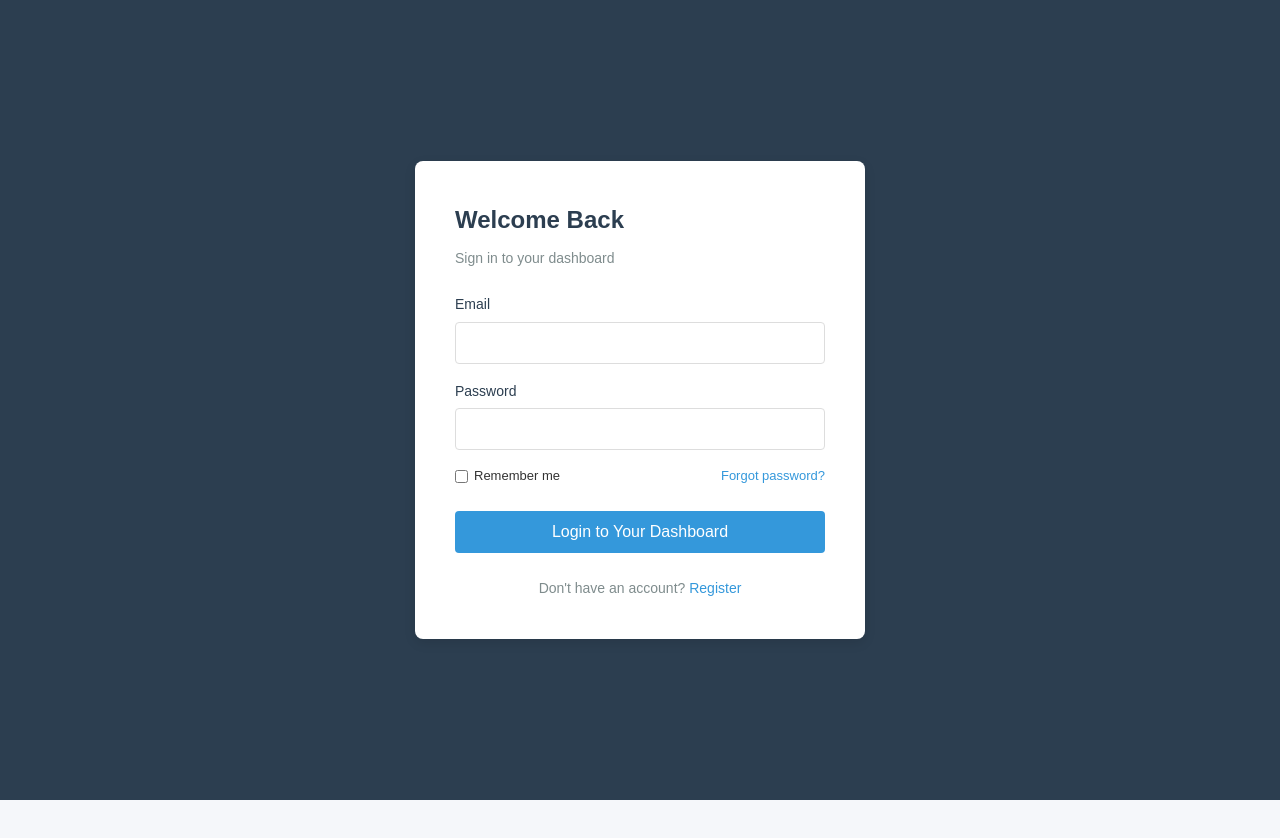
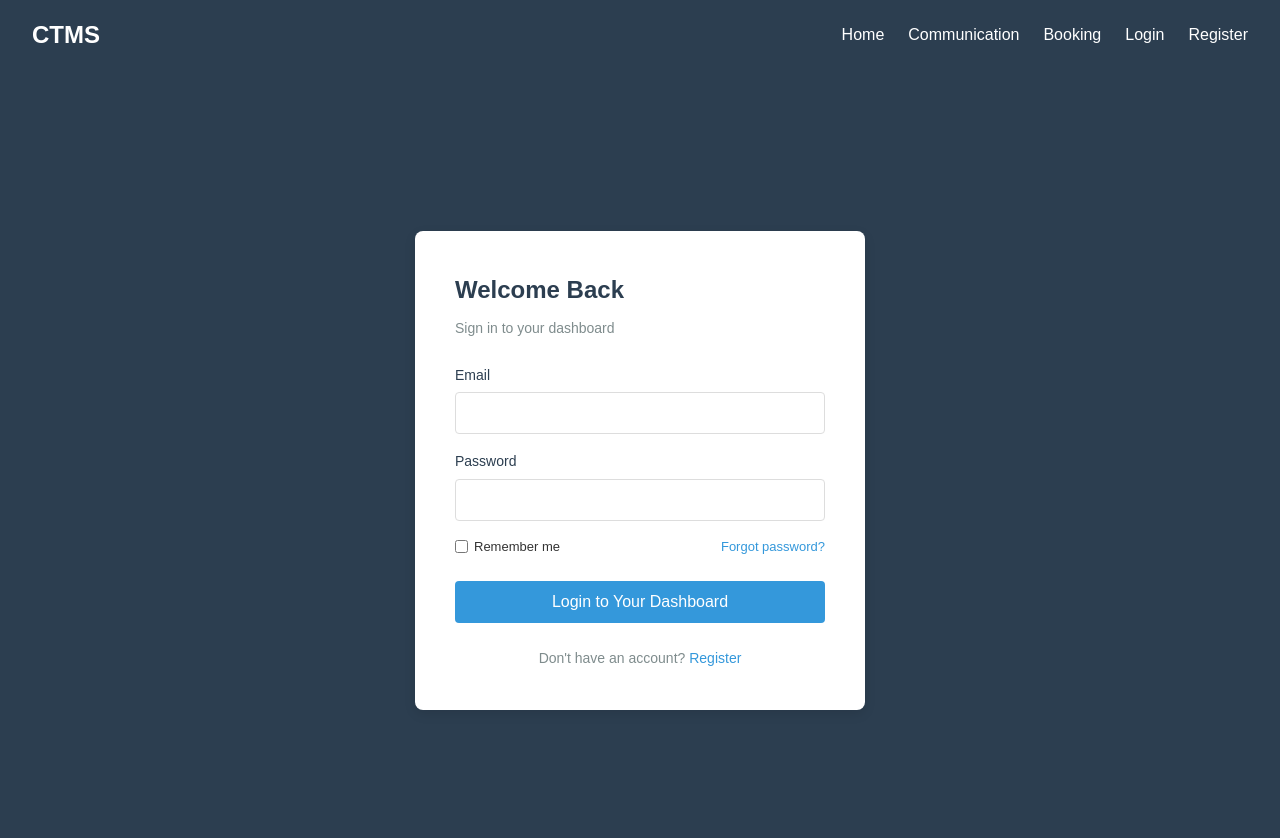
Before and after one commit to ouail-bouchlagem/gestion_de_projet, a plain HTML site: page new front end/pages/login.html in a window 1280 px wide. Before the commit the page ends 800 px from the top, so only its background shows below. Drawn offline with Linux system fonts and the light colour scheme.

Commit message:
adding the header to the login and register pages

```diff
--- a/new front end/pages/login.html
+++ b/new front end/pages/login.html
@@ -5,8 +5,21 @@
         <meta name="viewport" content="width=device-width, initial-scale=1.0" />
         <title>Login</title>
         <link rel="stylesheet" href="../style/register-login.css" />
+        <link rel="stylesheet" href="../style/home.css" />
     </head>
     <body>
+        <header>
+            <div class="logo">CTMS</div>
+            <nav>
+                <ul>
+                    <li><a href="../index.html">Home</a></li>
+                    <li><a href="communication.html">Communication</a></li>
+                    <li><a href="booking.html">Booking</a></li>
+                    <li><a href="login.html">Login</a></li>
+                    <li><a href="register.html">Register</a></li>
+                </ul>
+            </nav>
+        </header>
         <div class="auth-container">
             <div class="auth-card">
                 <h1>Welcome Back</h1>
```
Also changed, not shown: new front end/pages/register.html (+13 -0 lines).
